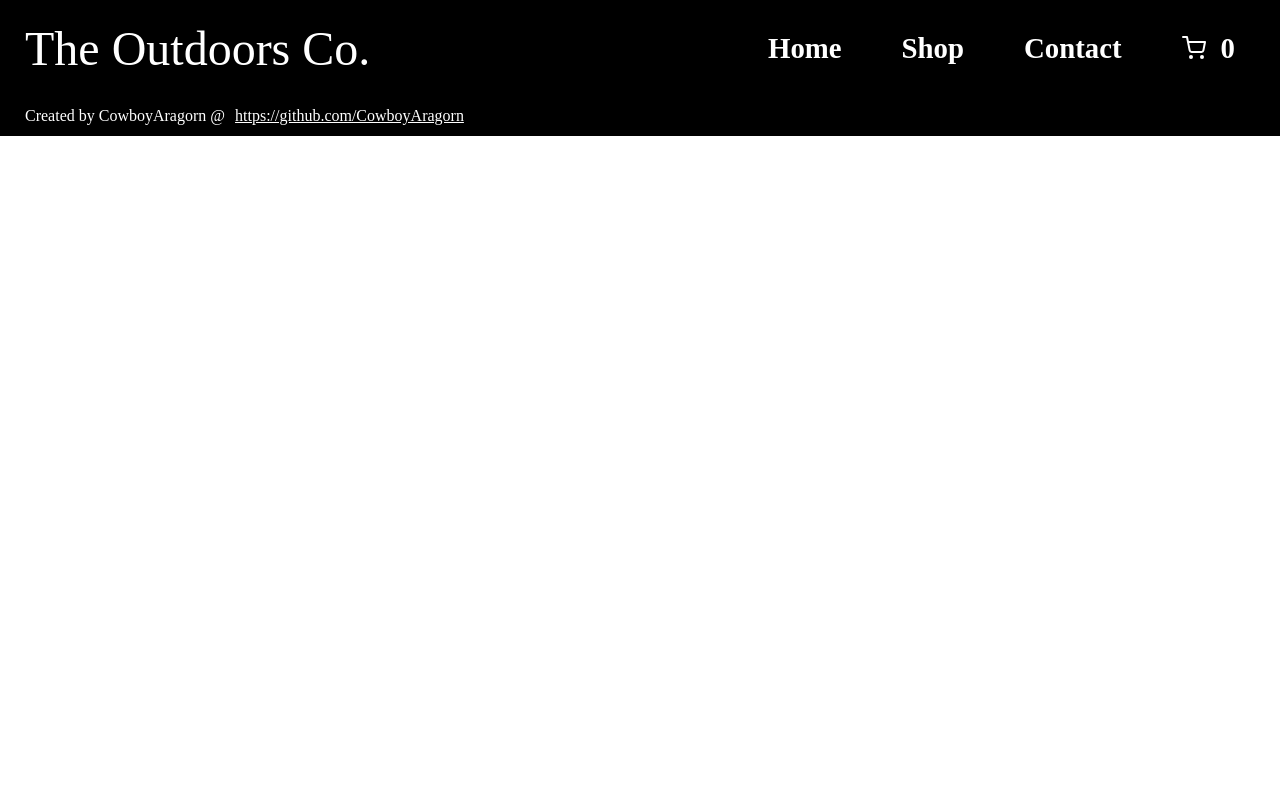
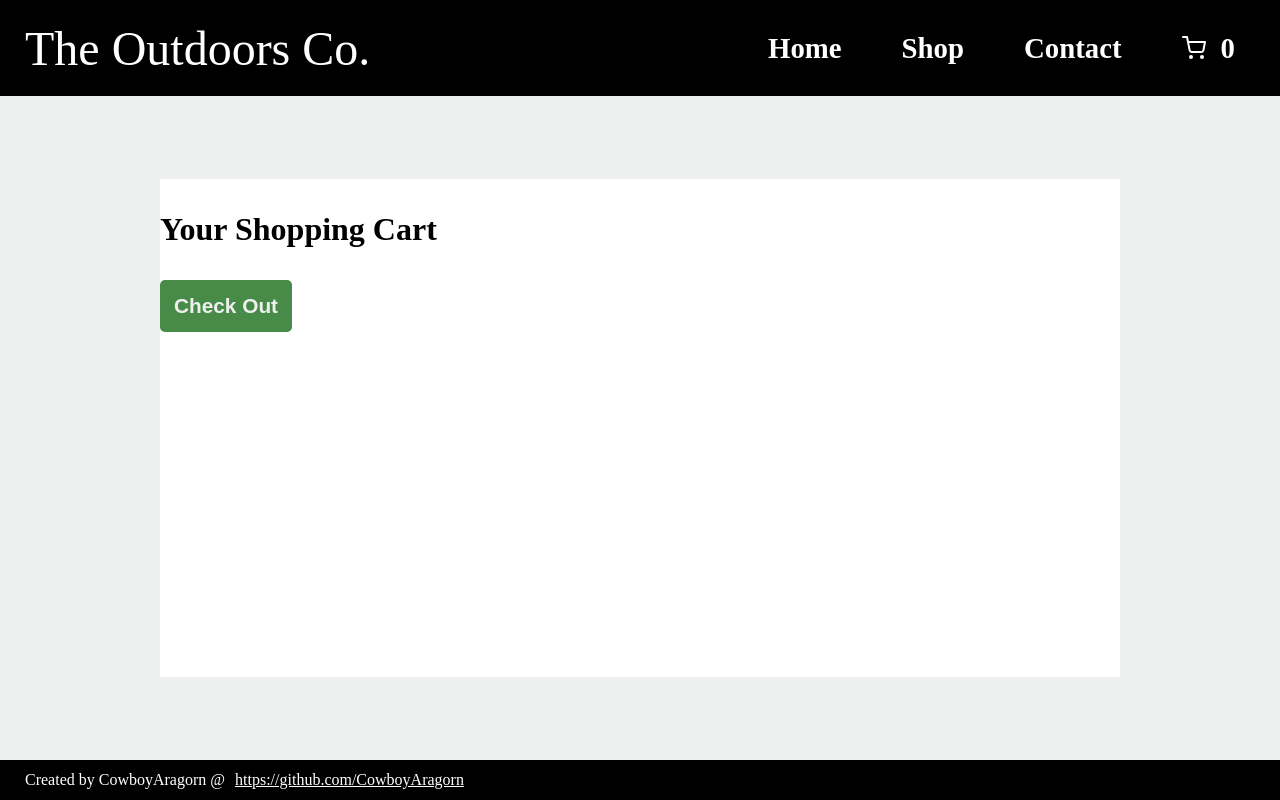
Before and after one commit to CowboyAragorn/shopping-cart, a React (Create React App) app: page /checkout in a window 1280 px wide. Built offline with nearby package versions, Linux system fonts and the light colour scheme.

Commit message:
feat: add delete button that removes item from cart

```diff
--- a/src/App.js
+++ b/src/App.js
@@ -9,6 +9,7 @@ import { ThemeProvider } from "styled-components";
 import theme from "./theme";
 import Footer from "./components/Footer";
 import styled from "styled-components";
+import Checkout from "./components/Checkout";
 
 const Layout = styled.div``;
 
@@ -30,6 +31,10 @@ function App() {
                 element={<Shop cart={cart} setCart={setCart} />}
               />
               <Route path="/contact" element={<Contact />} />
+              <Route
+                path="/checkout"
+                element={<Checkout cart={cart} setCart={setCart} />}
+              />
             </Routes>
             <Footer />
           </BrowserRouter>
--- /dev/null
+++ b/src/components/Checkout.js
@@ -0,0 +1,108 @@
+import React from "react";
+import styled from "styled-components";
+const Checkout = (props) => {
+  const CheckoutWrapper = styled.div`
+    display: flex;
+    align-items: center;
+    justify-content: center;
+    height: ${(props) => props.theme.sizing.mainHeight};
+    width: 100%;
+    background-color: ${(props) => props.theme.colors.offWhite};
+  `;
+
+  const TotalContainer = styled.div`
+    background-color: white;
+    width: 75%;
+    height: 75%;
+  `;
+  const TotalHeader = styled.h3`
+    font-size: 2rem;
+  `;
+
+  const ItemWrapper = styled.div`
+    display: flex;
+    align-items: top;
+    justify-content: left;
+    gap: 40px;
+    margin-bottom: 25pt;
+  `;
+
+  const ItemInfoWrapper = styled.div`
+    display: flex;
+    flex-direction: column;
+    width: 50%;
+    gap: 20px;
+  `;
+  const ItemImage = styled.img`
+    width: 80px;
+    height: 80px;
+    margin: 0;
+  `;
+  const ItemTitle = styled.p`
+    margin: 0;
+    font-size: 1.5rem;
+  `;
+  const CheckoutBtn = styled.button`
+    padding: 14px;
+    font-size: 1.3rem;
+    border-radius: 5px;
+    border: none;
+    color: ${(props) => props.theme.colors.offWhite};
+    background-color: ${(props) => props.theme.colors.middleGreen};
+    font-weight: bold;
+    text-decoration: none;
+    &:hover {
+      cursor: pointer;
+      background-color: ${(props) => props.theme.colors.offWhite};
+      color: ${(props) => props.theme.colors.middleGreen};
+      border: 3pt solid ${(props) => props.theme.colors.middleGreen};
+      padding: 11px;
+    }
+  `;
+  const RemoveBtn = styled.button`
+    padding: 7px;
+    font-size: 1rem;
+    border-radius: 5px;
+    width: 50%;
+    border: none;
+    color: black;
+    background-color: lightcoral;
+    font-weight: bold;
+    text-decoration: none;
+    &:hover {
+      cursor: pointer;
+      background-color: red;
+    }
+  `;
+
+  const removeItem = (props, i) => {
+    const cartCopy = [...props.cart];
+    cartCopy.splice(i, 1);
+    props.setCart(cartCopy);
+  };
+
+  return (
+    <CheckoutWrapper>
+      <TotalContainer>
+        <TotalHeader>Your Shopping Cart</TotalHeader>
+        {props.cart.map((item, i) => {
+          return (
+            <ItemWrapper>
+              <ItemImage src={item.img}></ItemImage>
+              <ItemInfoWrapper>
+                <ItemTitle>{item.name}</ItemTitle>
+                <ItemTitle>{item.price}</ItemTitle>
+                <RemoveBtn onClick={removeItem.bind(this, props, i)}>
+                  Remove
+                </RemoveBtn>
+              </ItemInfoWrapper>
+            </ItemWrapper>
+          );
+        })}
+        <CheckoutBtn>Check Out</CheckoutBtn>
+      </TotalContainer>
+    </CheckoutWrapper>
+  );
+};
+
+export default Checkout;
--- a/src/components/Navbar.js
+++ b/src/components/Navbar.js
@@ -87,7 +87,7 @@ const Navbar = (props) => {
         <StyledListItem>
           <StyledLink to="/contact">Contact</StyledLink>
         </StyledListItem>
-        <StyledCartLink>
+        <StyledCartLink to="/checkout">
           <CartSVG />
           <CartDisplay>{props.cart.length}</CartDisplay>
         </StyledCartLink>
--- a/src/components/shopItems.js
+++ b/src/components/shopItems.js
@@ -3,41 +3,49 @@ const shopItems = [
     name: "Soto Amicus Cookset Combo",
     price: 44.99,
     img: require("../images/cookset.jpeg"),
+    count: 0,
   },
   {
     name: "Granite Gear Crown 2 Pack",
     price: 249.99,
     img: require("../images/pack.jpg"),
+    count: 0,
   },
   {
     name: "Frogg Toggs Classic Rain Jacket",
     price: 34.99,
     img: require("../images/rainJacket.jpg"),
+    count: 0,
   },
   {
     name: "Ursack Major Bear Sack - 10 Liters",
     price: 99.99,
     img: require("../images/bearSack.jpeg"),
+    count: 0,
   },
   {
     name: "Katadyn BeFree 1.0: Water Filter Bottle",
     price: 49.99,
     img: require("../images/waterFilter.jpeg"),
+    count: 0,
   },
   {
     name: "Klymit Static V Sleeping Pad",
     price: 59.99,
     img: require("../images/sleepPad.jpg"),
+    count: 0,
   },
   {
     name: "Magma 15 Sleeping Bag",
     price: 399.99,
     img: require("../images/sleepBag.jpeg"),
+    count: 0,
   },
   {
     name: "Quarter Dome SL 1 Tent",
     price: 229.99,
     img: require("../images/tent.jpeg"),
+    count: 0,
   },
 ];
 
```
